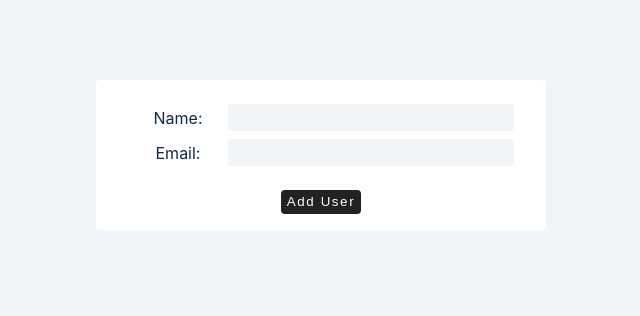
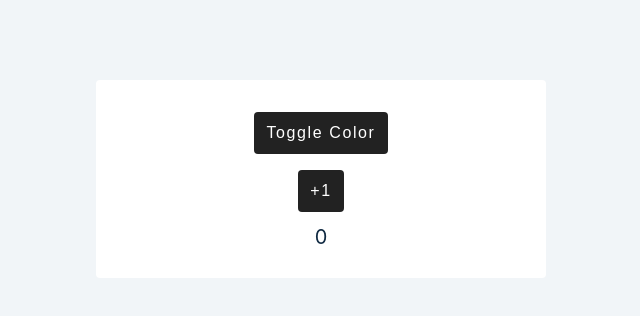
Before and after one commit to prettygenius/reactramp, a React (Vite) app: page / in a window 1280 px wide. Shown: the top 316 px of the page, without its empty margins (319-959 px from the left). Built offline with nearby package versions, Linux system fonts and the light colour scheme.

Commit message:
ref vs state

```diff
--- a/src/App.jsx
+++ b/src/App.jsx
@@ -1,4 +1,4 @@
-import Inputform from "./formproject/Inputform"
+import Reference from "./useref/Reference"
 
 
 
@@ -6,7 +6,7 @@ function App() {
 
   return (
     <main className="container">
-    <Inputform />
+    <Reference />
     </main>
   )
 }
--- /dev/null
+++ b/src/useref/Reference.jsx
@@ -0,0 +1,24 @@
+import {useRef, useState} from 'react'
+//vs useState does not trigger re-render
+function Reference() {
+  const [count, setCount] = useState(0)
+  let buttonRef = useRef(null)
+
+  function handleClick() {
+    buttonRef.current.style.backgroundColor =
+    buttonRef.current.style.backgroundColor === 'red' ? 'green': 'red'
+  }
+
+  return (
+      <div className='form'>
+      <button type='button' ref={buttonRef} onClick={handleClick} style={{ padding: '10px', fontSize: '16px' }}>Toggle Color</button>
+      <div>
+      <button type='button' onClick={() => setCount(prevCount => prevCount + 1)} style={{ padding: '10px', fontSize: '16px' }}>+1</button>
+      <div style={{ padding: '10px', fontSize: '20px' }}>{count}</div>
+      </div>
+      </div>
+  )
+}
+
+
+export default Reference
```
